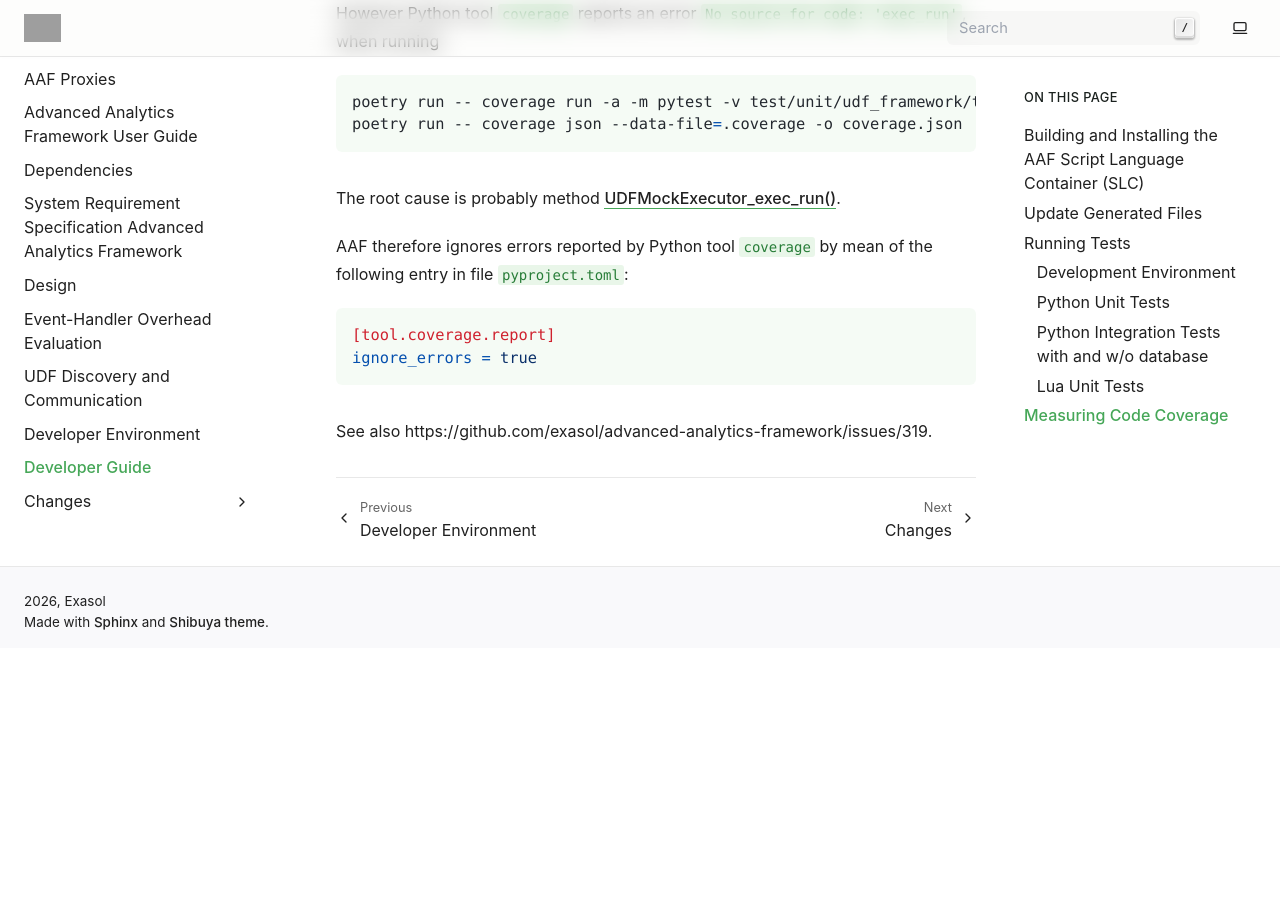
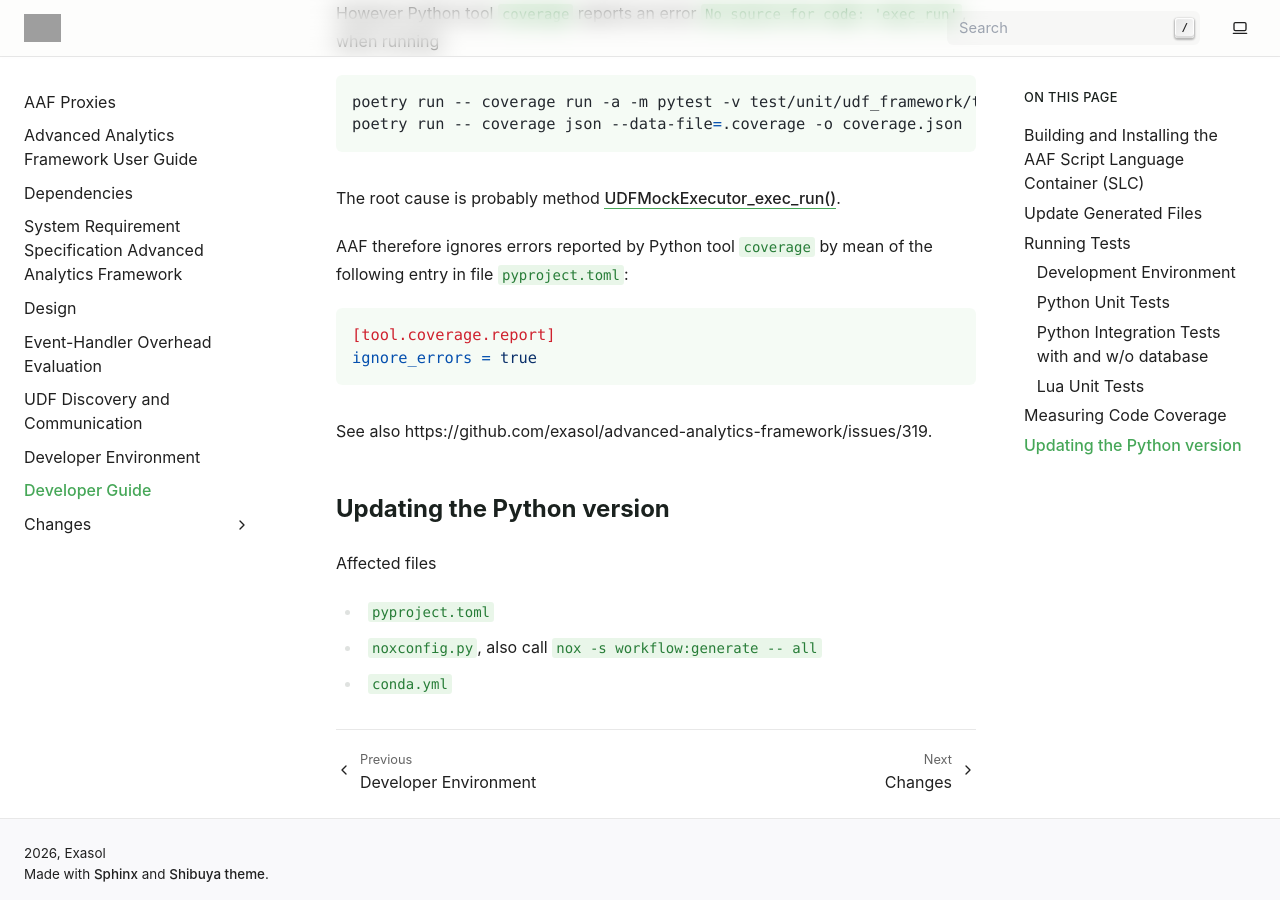
Before and after one commit to exasol/advanced-analytics-framework, a Sphinx documentation site: the page built from doc/developer_guide/developer_guide.md, in a window 1280 px wide and 900 px high, scrolled down 2908 px. Built offline with Sphinx 7.4.7, drawn with Linux system fonts in a browser that asks for light colours; before the commit the page ends 3556 px from its top, so only the background shows below that; grey boxes are pictures that could not be loaded.

Commit message:
Added section to the Developer guide

````diff
--- a/doc/developer_guide/developer_guide.md
+++ b/doc/developer_guide/developer_guide.md
@@ -108,3 +108,10 @@ ignore_errors = true
 ```
 
 See also https://github.com/exasol/advanced-analytics-framework/issues/319.
+
+## Updating the Python version
+
+Affected files
+* `pyproject.toml`
+* `noxconfig.py`, also call `nox -s workflow:generate -- all`
+* `conda.yml`
````
